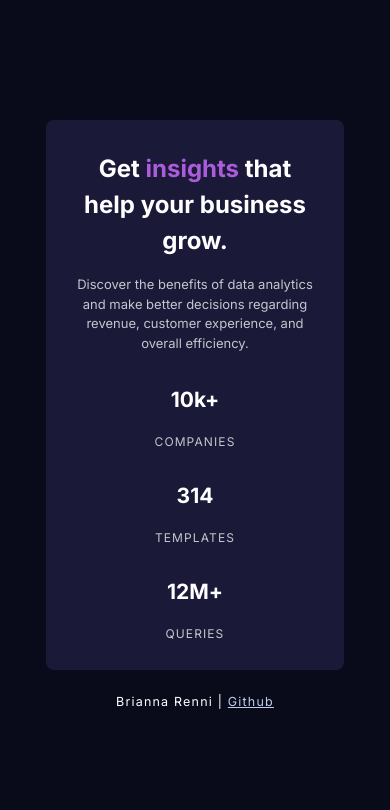
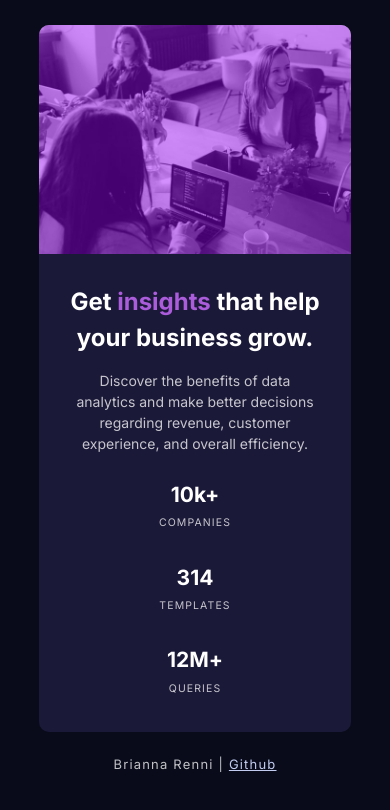
Before and after one commit to briannarenni/site-stats-card, a plain HTML site: page index.html in a window 390 px wide. Drawn offline with Linux system fonts and the light colour scheme.

Commit message:
Finish mobile layout

```diff
--- a/css/global.css
+++ b/css/global.css
@@ -7,8 +7,10 @@
   --main-bkg: rgb(9, 11, 26);
   --card-bkg: rgb(27, 25, 56);
   --accent: rgb(170, 92, 219);
+  --overlay: rgba(157, 0, 255, 0.44);
   --pg-white: rgba(255, 255, 255, 0.75);
   --heading-white: rgba(255, 255, 255, 0.6);
+  --radius: 10px;
 }
 
 *,
@@ -18,7 +20,9 @@
 }
 
 html,
-body {
+body,
+h1,
+h2 {
   margin: 0;
   padding: 0;
 }
@@ -32,3 +36,7 @@ picture {
 button {
   font: inherit;
 }
+
+ul {
+  list-style: none;
+}
--- a/css/index.css
+++ b/css/index.css
@@ -1,10 +1,6 @@
-/* * 375px - 499px */
-/* * 500px - 799px */
-/* * 800px - 1023px */
-/* *1024px - 1440px */
 body {
   font-family: 'Inter', sans-serif;
-  min-height: 100vh;
+  max-height: 100vh;
   background-color: var(--main-bkg);
   color: var(--white);
   font-size: 15px;
@@ -12,66 +8,95 @@ body {
   text-rendering: optimizeSpeed;
 }
 
-p {
-  font-size: 12.5px;
-}
-
 .container {
-  max-width: 90%;
-  height: 100vh;
+  max-width: 80%;
+  max-height: 100%;
   display: flex;
   flex-direction: column;
   justify-content: center;
   align-items: center;
   margin: 0 auto;
+  padding-top: 25px;
 }
 
 .card {
-  max-width: 85%;
-  text-align: center;
   display: flex;
   flex-direction: column;
   background-color: var(--card-bkg);
-  border-radius: 8px;
-  padding: 15px 30px;
+  text-align: center;
+  border-radius: var(--radius);
 }
 
+/* Content */
+.hero-text {
+  padding: 30px 30px 0px 30px;
+}
 
+.list {
+  display: flex;
+  flex-direction: column;
+  align-items: center;
+  padding: 0;
+}
 
+.list li {
+  padding: 10px;
+}
 
+.graphic {
+  position: relative;
+  border-top-left-radius: var(--radius);
+  border-top-right-radius: var(--radius);
+  overflow: hidden;
+}
 
+.graphic::before {
+  content: "";
+  position: absolute;
+  top: 0;
+  left: 0;
+  right: 0;
+  bottom: 0;
+  background-color: var(--overlay);
+  pointer-events: none;
+}
 
-/* TODO: Colors */
+/* Text Styles */
+.lead,
+.stats {
+  color: var(--white);
+}
+
+.sub-lead,
+.subtext {
+  color: var(--pg-white);
+}
+
 .accent {
   color: var(--accent);
 }
 
 .lead {
   font-size: 1.6em;
-  color: var(--white);
-  font-weight: 700;
-}
-
-.sub-lead {
-  font-size: 13px;
-  color: var(--pg-white);
-}
-
-.subtext {
-  font-size: 12px;
-  color: var(--pg-white);
-  letter-spacing: 1.1px;
 }
 
 .stats {
   font-size: 1.4em;
-  color: var(--white);
-  font-weight: 700;
+}
+
+.sub-lead {
+  font-size: 14px;
+}
+
+.subtext {
+  font-size: 10.5px;
+  letter-spacing: 1.1px;
+  margin-top: 5px;
 }
 
 /* Footer */
 .footer {
-  color: var(--white);
+  color: var(--pg-white);
   font-size: 13px;
   text-align: center;
   margin-top: 10px;
--- a/index.html
+++ b/index.html
@@ -4,7 +4,7 @@
 <head>
   <meta charset="UTF-8">
   <meta name="viewport" content="width=device-width, initial-scale=1.0">
-  <title>Stats Card Component</title>
+  <title>Stats Card</title>
   <link rel="icon" type="image/png" sizes="32x32" href="./images/favicon-32x32.png">
   <link rel="stylesheet" href="css/global.css">
   <link rel="stylesheet" href="css/index.css">
@@ -14,29 +14,33 @@
 <body>
   <div class="container">
     <main class="card">
-      <!-- <picture>
-        <source media="(max-width:1023px)" srcset="images/image-header-mobile.jpg">
-        <source media="(min-width:1024px)" srcset="images/image-header-desktop.jpg">
-        <img src="/images/image-header-mobile.jpg" alt="graphic">
-      </picture> -->
+      <picture class="graphic">
+        <source media="(max-width:799px)" srcset="images/image-header-mobile.jpg">
+        <source media="(max-width:1440px)" srcset="images/image-header-desktop.jpg">
+        <img src="/images/image-header-desktop.jpg" alt="graphic">
+      </picture>
+
       <div class="hero-text">
         <h1 class="lead">Get <span class="accent">insights</span> that help your business grow.</h1>
         <p class="sub-lead">
           Discover the benefits of data analytics and make better decisions regarding revenue, customer experience, and overall efficiency.
         </p>
-      </div>
 
-      <div>
+        <ul class="list">
+          <li>
             <h2 class="stats">10k+</h2>
             <p class="subtext">COMPANIES</p>
-      </div>
-      <div>
+          </li>
+          <li>
             <h2 class="stats">314</h2>
             <p class="subtext">TEMPLATES</p>
-      </div>
-      <div>
+          </li>
+          <li>
             <h2 class="stats">12M+</h2>
             <p class="subtext">QUERIES</p>
+          </li>
+        </ul>
+
       </div>
     </main>
 
```
Lines whose indentation alone changed are shown as unchanged.
